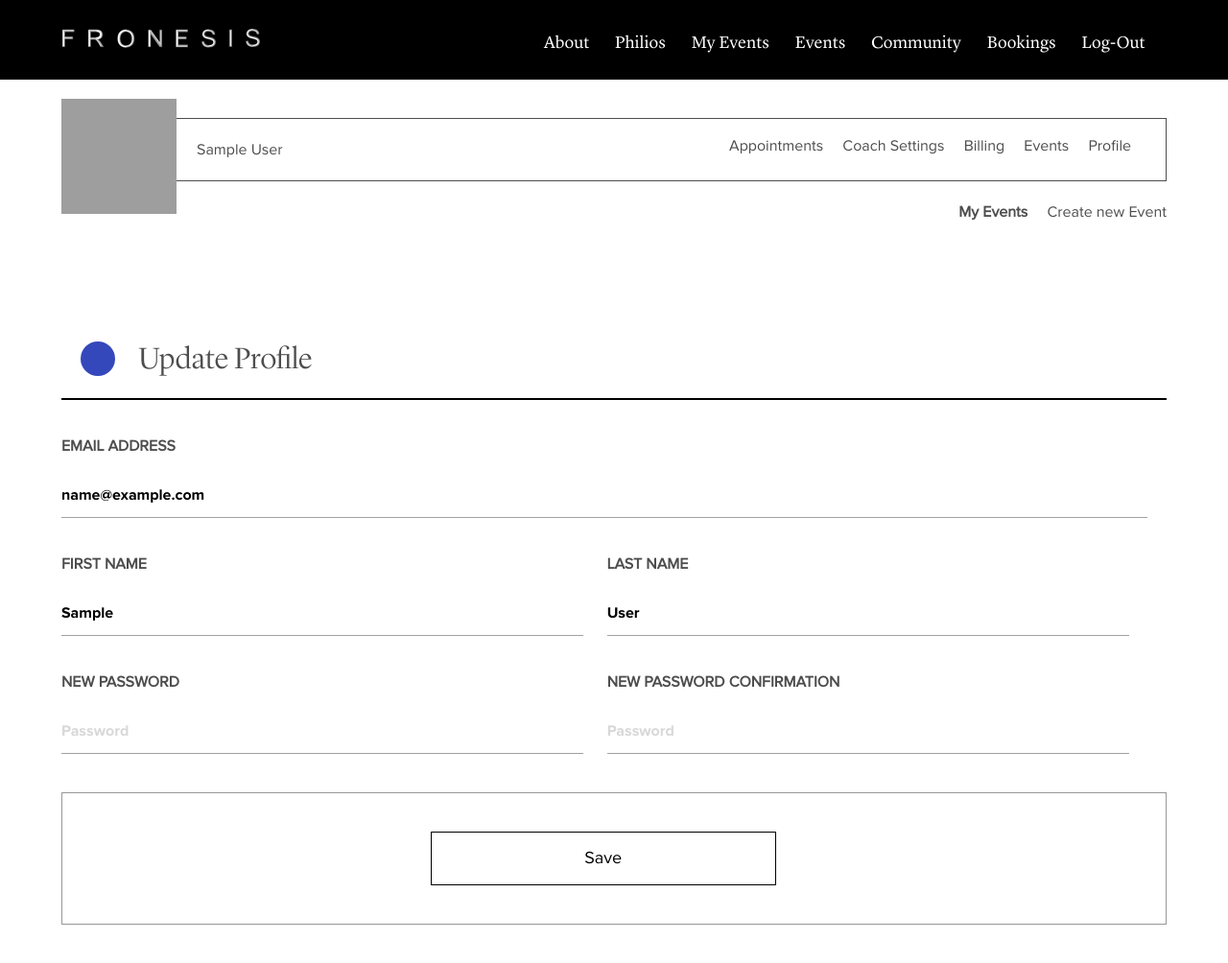
After one commit to R3SWebDevelopment/Fronesis, a Django app: page /users/profile/ in a window 1280 px wide. The commit adds this page. Shown: the whole page at 96% size. Run offline with Django 3.2, Linux system fonts and the light colour scheme; a user stored in the database is signed in; tables that the repository leaves empty hold one stand-in row (values such as "Sample post"); parts of the project's set-up code (start-up, migrations or seed data) failed here and were passed over; some libraries are stand-ins or nearby versions; grey boxes are pictures that could not be loaded.

Commit message:
Update profile view

```diff
--- a/events/views.py
+++ b/events/views.py
@@ -7,7 +7,7 @@ from django.shortcuts import get_object_or_404
 from django.http import Http404
 from datetime import datetime
 from .forms import EventForm, EventGetTicketForm, TicketSelectionFormSet
-from .models import Event, ShoppingCart, TicketSelection, Ticket, TicketSalesOrder
+from .models import Event, ShoppingCart, TicketSelection, Ticket
 from utils.utils import get_logged_user
 from utils.views import FronesisBaseInnerView
 
--- a/templates/user-view.html
+++ b/templates/user-view.html
@@ -22,7 +22,7 @@
           <li><a href="#">Coach Settings</a></li>
           <li><a href="#">Billing</a></li>
           <li><a href="{% url 'events' %}">Events</a></li>
-          <li><a href="#">Profile</a></li>
+          <li><a href="{% url 'profile' %}">Profile</a></li>
         </ul>
       </div>
     </div>
--- /dev/null
+++ b/templates/users/profile.html
@@ -0,0 +1,54 @@
+{% extends 'user-view.html' %}
+{% load static %}
+
+
+{% block CONTENT %}
+ {{ block.super }}
+
+<form method="post" enctype="multipart/form-data">
+  {{ form.errors }}
+  {% csrf_token %}
+  <section style="display: inline-block;">
+    <div class="wrap">
+      <div class="one-col">
+        <div class="heading-separator mb40">
+          <div class="blue-cir"><div class="txt"></div></div>
+          <h2 class="t-lyonL c-gray">Update Profile</h2>
+        </div>
+        <div class="one-col mb40">
+          <div class="one-col columns">
+            <label for="{{ form.email.id_for_label }}" class="dark-label mb20">{{ form.email.label|upper}}</label>
+            <input type="text" id = "{{ form.email.id_for_label }}" name = "{{form.email.html_name}}" value = "{{form.email.value|default:''}}" class="border-bottom-input two-col columns" placeholder="Email" required>
+          </div>
+        </div>
+        <div class="one-col mb40">
+          <div class="two-col columns">
+            <label for="{{ form.first_name.id_for_label }}" class="dark-label mb20">{{ form.first_name.label|upper}}</label>
+            <input type="text" id = "{{ form.first_name.id_for_label }}" name = "{{form.first_name.html_name}}" value = "{{form.first_name.value|default:''}}" class="border-bottom-input two-col columns" placeholder="First Name" required>
+          </div>
+          <div class="two-col columns">
+            <label for="{{ form.last_name.id_for_label }}" class="dark-label mb20">{{ form.last_name.label|upper}}</label>
+            <input type="text" id = "{{ form.last_name.id_for_label }}" name = "{{form.last_name.html_name}}" value = "{{form.last_name.value|default:''}}" class="border-bottom-input two-col columns" placeholder="Last Name" required>
+          </div>
+        </div>
+        <div class="one-col mb40">
+          <div class="two-col columns">
+            <label for="{{ password.new_password1.id_for_label }}" class="dark-label mb20">{{ password.new_password1.label|upper}}</label>
+            <input type="text" id = "{{ password.new_password1.id_for_label }}" name = "{{password.new_password1.html_name}}" value = "{{password.new_password1.value|default:''}}" class="border-bottom-input two-col columns" placeholder="Password">
+          </div>
+          <div class="two-col columns">
+            <label for="{{ password.new_password2.id_for_label }}" class="dark-label mb20">{{ password.new_password2.label|upper}}</label>
+            <input type="text" id = "{{ password.new_password2.id_for_label }}" name = "{{password.new_password2.html_name}}" value = "{{password.new_password2.value|default:''}}" class="border-bottom-input two-col columns" placeholder="Password">
+          </div>
+        </div>
+        <div class="one-col gray-border-box t-center mb40">
+          <button class="btn-black btn-x2 mr20" name="button" type="submit">Save</button>
+        </div>
+      </div>
+    </div>
+  </section>
+</form>
+
+
+
+{% endblock %}
--- a/users/urls.py
+++ b/users/urls.py
@@ -1,4 +1,4 @@
-from .views import UserViewSet, UserProfileViewSet, MyselfView, DashboardView
+from .views import UserViewSet, UserProfileViewSet, MyselfView, DashboardView, ProfileView
 from rest_framework.routers import DefaultRouter
 from django.conf.urls import url
 
@@ -9,6 +9,7 @@ router.register(r'profiles', UserProfileViewSet)
 urlpatterns = [
     url(r'^me/$', MyselfView.as_view()),
     url(r'^dashboard/$', DashboardView.as_view(), name='dashboard'),
+    url(r'^profile/$', ProfileView.as_view(), name='profile'),
 ]
 
 urlpatterns += router.urls
--- a/users/views.py
+++ b/users/views.py
@@ -5,8 +5,13 @@ from rest_framework.response import Response
 from rest_framework.views import APIView
 from rest_framework import viewsets
 from .models import UserProfile
-from django.views.generic import TemplateView
+from django.views.generic import TemplateView, FormView
 from utils.views import FronesisBaseInnerView
+from django.contrib.auth.decorators import login_required
+from django.utils.decorators import method_decorator
+from django.contrib.auth.forms import UserChangeForm, SetPasswordForm
+from django.contrib.auth import update_session_auth_hash
+from django.urls import reverse
 
 
 class UserViewSet(viewsets.ModelViewSet):
@@ -43,3 +48,58 @@ class UserProfileViewSet(OnlyAlterOwnObjectsViewSet):
 
 class DashboardView(TemplateView, FronesisBaseInnerView):
     template_name = 'users/dashboard.html'
+
+
+class ProfileView(FormView, FronesisBaseInnerView):
+    template_name = 'users/profile.html'
+    model = User
+    form_class = UserChangeForm
+
+    @method_decorator(login_required)
+    def dispatch(self, request, *args, **kwargs):
+        self.user = request.user
+        return super(ProfileView, self).dispatch(request,  *args, **kwargs)
+
+    def get_object(self, queryset=None):
+        return self.user
+
+    def get_form(self, form_class=None):
+        return self.form_class(instance=self.get_object())
+
+    def post(self, request, *args, **kwargs):
+        user = self.get_object()
+        data = request.POST
+        form = self.form_class(instance=user, data=data)
+        data['username'] = user.username
+        data['date_joined'] = user.date_joined
+        data['username'] = user.username
+        data['is_active'] = user.is_active
+        data['is_staff'] = user.is_staff
+        data['is_superuser'] = user.is_superuser
+        if form.is_valid():
+            password = data.get('new_password1', None)
+            if password is not None and password.strip():
+                password_form = SetPasswordForm(user=self.get_object(), data=data)
+                valid = password_form.is_valid()
+                errors = password_form.errors
+                if password_form.is_valid():
+                    user = password_form.save()
+                    update_session_auth_hash(request, user)
+                else:
+                    return self.form_invalid(form)
+            return self.form_valid(form)
+        else:
+            return self.form_invalid(form)
+
+    def get_context_data(self, **kwargs):
+        context = super(ProfileView, self).get_context_data()
+        context['password'] = SetPasswordForm(user=self.get_object())
+        return context
+
+    def form_valid(self, form):
+        instance = form.save()
+        instance.save()
+        return super(ProfileView, self).form_valid(form)
+
+    def get_success_url(self):
+        return reverse('profile')
```
Also changed, not shown: users/forms.py (added, +9 -0 lines).
